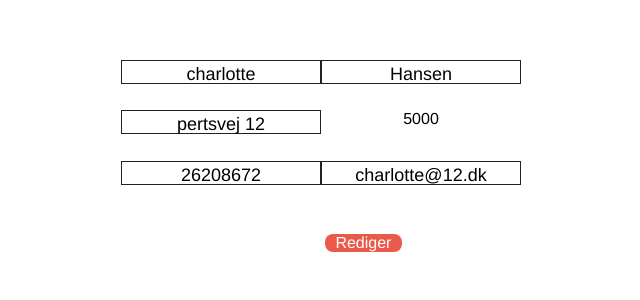
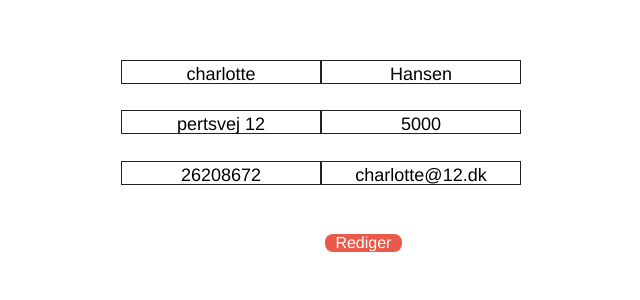
Before and after one commit to AnnicaF/chefmee, a PHP site: page /menu/index.php in a window 1280 px wide. Shown: the part 366-666 px from the top of the page, without its empty margins (319-959 px from the left). Run offline with PHP 8.4, Linux system fonts and the light colour scheme; data comes from the database, SQL or seed files in the repository; some libraries are stand-ins or nearby versions.

Commit message:
tilføje postnummer

```diff
--- a/styles.css
+++ b/styles.css
@@ -886,6 +886,16 @@ margin-top: 30%;
     border-color: #222;
     padding: 3px;
   }
+  .profil_postnummer{
+    font-size: 18px;
+    border-width: 1px;
+    height: 24px;
+    width: 200px;
+    border-style: solid;
+    border-color: #222;
+    padding: 3px;
+  }
+
   .profil_email{
     font-size: 18px;
     border-width: 1px;
```
